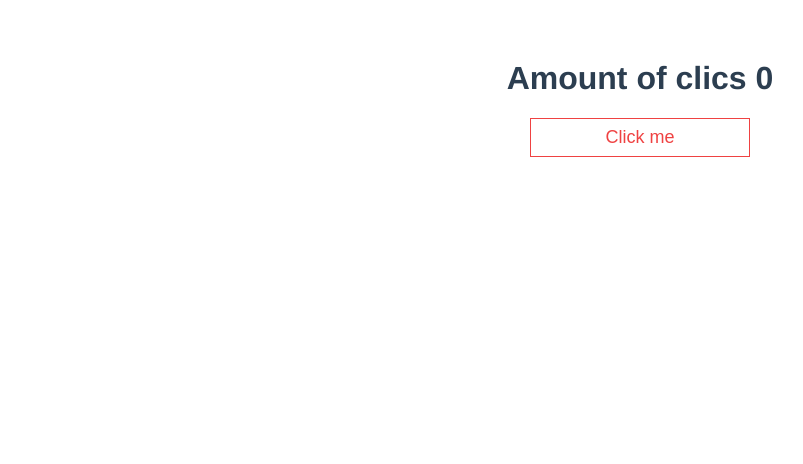
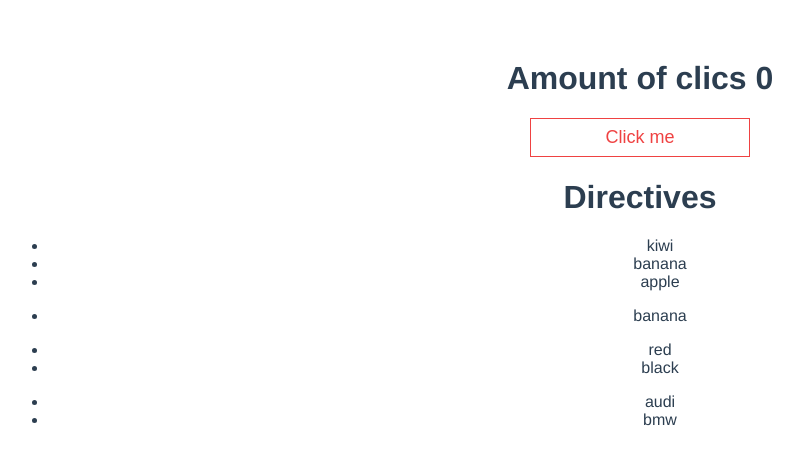
Before and after one commit to Volodymyr-bart/booking-clone_vue, a Vue app: page / in a window 1280 px wide. Shown: the top 464 px of the page, without its empty margins (0-803 px from the left). Built offline with nearby package versions, Linux system fonts and the light colour scheme.

Commit message:
finish lesson 7

```diff
--- a/src/App.vue
+++ b/src/App.vue
@@ -2,15 +2,18 @@
   <div id="app">
     <h1>{{ title }}</h1>
     <StandartButton @click="increment" :outlined="true">Click me</StandartButton>
+    <DirectivesTest />
   </div>
 </template>
 
 <script>
 import StandartButton from "./components/StandartButton.vue";
+import DirectivesTest from "./components/DirectivesTest.vue";
 export default {
   name: "App",
   components: {
     StandartButton,
+    DirectivesTest,
   },
   data() {
     return {
--- /dev/null
+++ b/src/components/DirectivesTest.vue
@@ -0,0 +1,37 @@
+<template>
+  <div v-if="isVisible">
+    <h1>Directives</h1>
+    <ul>
+      <li v-for="fruit in fruits" :key="fruit">{{ fruit }}</li>
+    </ul>
+    <ul>
+      <template v-for="fruit in fruits">
+        <li v-if="fruit == 'banana'" :key="fruit">{{ fruit }}</li>
+      </template>
+    </ul>
+    <ul>
+      <li v-for="car in cars" :key="car.color">{{ car.color }}</li>
+    </ul>
+    <ul>
+      <li v-for="(car, key) in cars" :key="key">{{ key }}</li>
+    </ul>
+  </div>
+</template>
+
+<script>
+export default {
+  name: "DirectivesTest",
+  data() {
+    return {
+      isVisible: true,
+      fruits: ["kiwi", "banana", "apple"],
+      cars: {
+        audi: { color: "red" },
+        bmw: { color: "black" },
+      },
+    };
+  },
+};
+</script>
+
+<style lang="scss" scoped></style>
```
